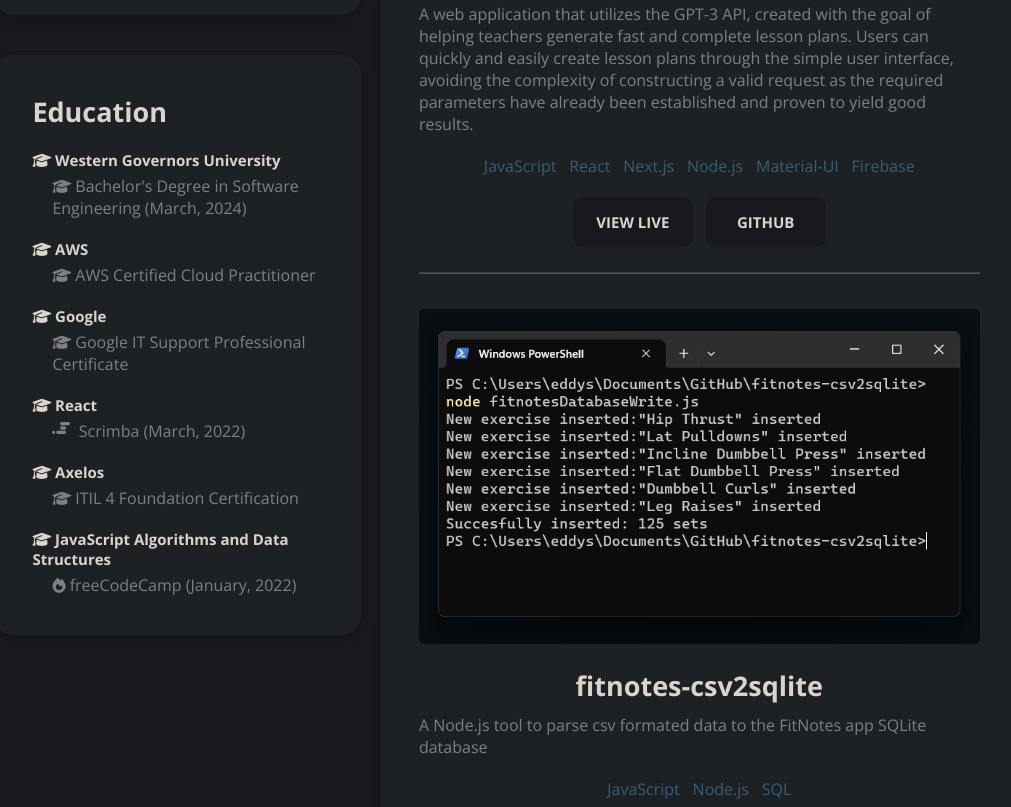
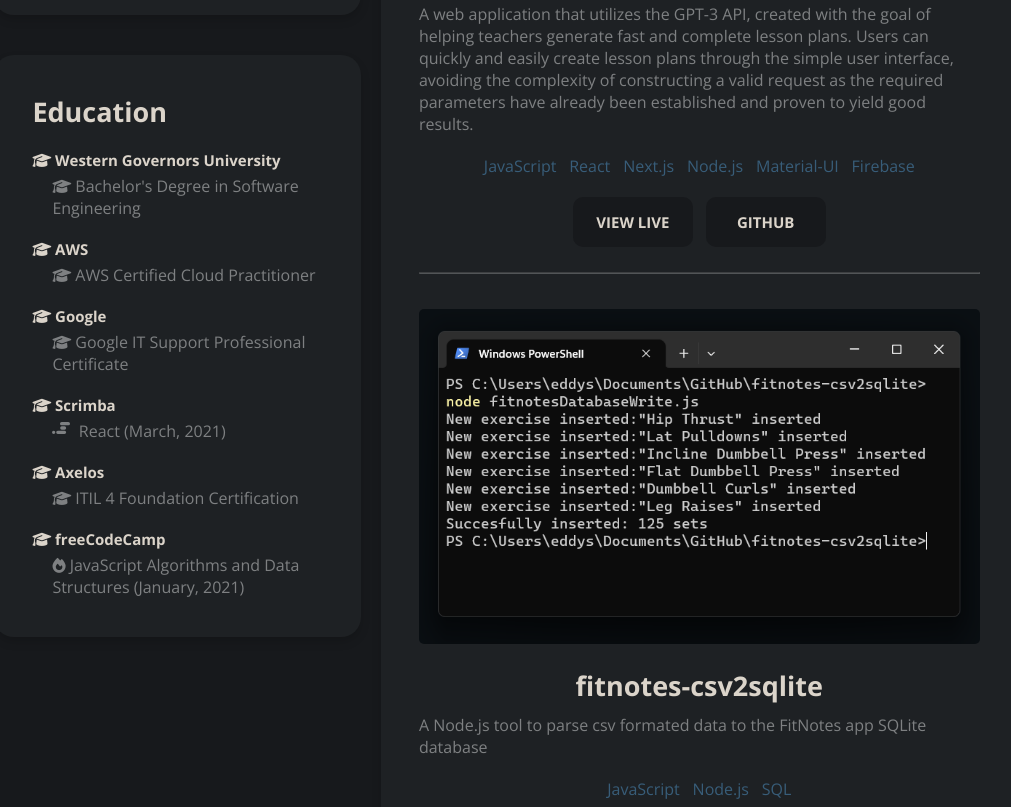
Before and after one commit to Eddy-cs/Portfolio-ES, a plain HTML site: page index.html in a window 1280 px wide. Shown: the part 1316-2123 px from the top of the page, without its empty margins (134-1145 px from the left). Drawn offline with nearby package versions, Linux system fonts and the light colour scheme.

Commit message:
Modifies Certs

```diff
--- a/index.html
+++ b/index.html
@@ -115,7 +115,7 @@
                 </h3>
                 <p>
                   <i class="fas fa-graduation-cap"></i> Bachelor's Degree in
-                  Software Engineering<span> (March, 2024)</span>
+                  Software Engineering
                 </p>
               </div>
               <div>
@@ -133,16 +133,16 @@
                 </p>
               </div>
               <div>
-                <h3><i class="fas fa-graduation-cap"></i> React</h3>
+                <h3><i class="fas fa-graduation-cap"></i> Scrimba</h3>
                 <p>
                   <i>
                     <svg role="img" fill="currentColor" viewBox="0 4 30 20 ">
-                      <title>Scrimba</title>
+                      <title>React</title>
                       <path
                         d="M24 6.222a2.222 2.222 0 01-2.222 2.222h-8.89a2.222 2.222 0 010-4.444h8.89C23.005 4 24 4.995 24 6.222zm-7.333 9.334h-8.89a2.222 2.222 0 000 4.444h8.89a2.222 2.222 0 000-4.444zm0-5.778H13.11a2.222 2.222 0 000 4.444h3.556a2.222 2.222 0 000-4.444zM2.222 15.556a2.222 2.222 0 100 4.444 2.222 2.222 0 000-4.444z"
                       />
                     </svg> </i
-                  >Scrimba<span> (March, 2022)</span>
+                  >React<span> (March, 2021)</span>
                 </p>
               </div>
               <div>
@@ -153,13 +153,11 @@
                 </p>
               </div>
               <div>
-                <h3>
-                  <i class="fas fa-graduation-cap"></i> JavaScript Algorithms
-                  and Data Structures
-                </h3>
+                <h3><i class="fas fa-graduation-cap"></i> freeCodeCamp</h3>
                 <p>
-                  <i class="fas fa-fire"></i> freeCodeCamp
-                  <span>(January, 2022)</span>
+                  <i class="fas fa-fire"></i> JavaScript Algorithms and Data
+                  Structures
+                  <span>(January, 2021)</span>
                 </p>
               </div>
             </div>
```
